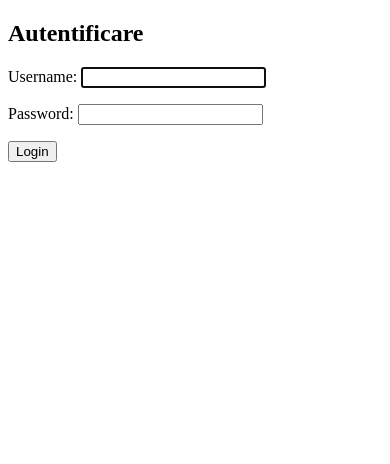
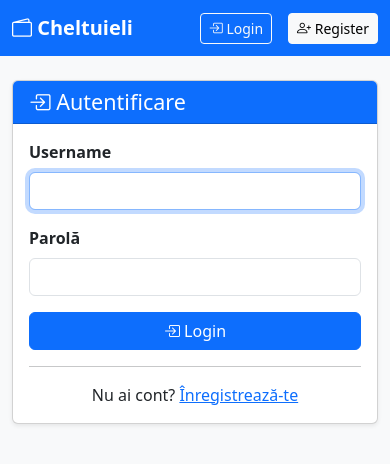
Before and after one commit to DariusAftan/spndix, a Django app: page /accounts/login/ in a window 390 px wide. Shown: the top 464 px of the page. Run offline with Django 5.2, Linux system fonts and the light colour scheme.

Commit message:
Register+Login Form

```diff
--- a/ProiectDjango/AplicatiePractica/templates/AplicatiePractica/base.html
+++ b/ProiectDjango/AplicatiePractica/templates/AplicatiePractica/base.html
@@ -17,8 +17,18 @@
         <div class="ms-auto d-flex align-items-center gap-3">
             {% if user.is_authenticated %}
                 <span class="text-white">Salut, <strong>{{ user.username }}</strong>!</span>
-                <a href="/accounts/logout/" class="btn btn-outline-light btn-sm">
-                    <i class="bi bi-box-arrow-right"></i> Logout
+                <form method="post" action="/accounts/logout/" class="d-inline">
+                    {% csrf_token %}
+                    <button type="submit" class="btn btn-outline-light btn-sm">
+                        <i class="bi bi-box-arrow-right"></i> Logout
+                    </button>
+                </form>
+            {% else %}
+                <a href="/accounts/login/" class="btn btn-outline-light btn-sm">
+                    <i class="bi bi-box-arrow-in-right"></i> Login
+                </a>
+                <a href="{% url 'register' %}" class="btn btn-light btn-sm">
+                    <i class="bi bi-person-plus"></i> Register
                 </a>
             {% endif %}
         </div>
--- a/ProiectDjango/AplicatiePractica/templates/registration/login.html
+++ b/ProiectDjango/AplicatiePractica/templates/registration/login.html
@@ -1,15 +1,37 @@
-<!DOCTYPE html>
-<html lang="ro">
-<head>
-    <meta charset="UTF-8">
-    <title>Login</title>
-</head>
-<body>
-    <h2>Autentificare</h2>
-    <form method="post">
-        {% csrf_token %}
-        {{ form.as_p }}
-        <button type="submit">Login</button>
-    </form>
-</body>
-</html>
+{% extends 'AplicatiePractica/base.html' %}
+{% block titlu %}Login{% endblock %}
+
+{% block content %}
+<div class="row justify-content-center">
+    <div class="col-md-5">
+        <div class="card shadow-sm">
+            <div class="card-header bg-primary text-white">
+                <h4 class="mb-0"><i class="bi bi-box-arrow-in-right"></i> Autentificare</h4>
+            </div>
+            <div class="card-body">
+                {% if form.errors %}
+                    <div class="alert alert-danger">Username sau parolă greșite.</div>
+                {% endif %}
+                <form method="post">
+                    {% csrf_token %}
+                    <div class="mb-3">
+                        <label class="form-label fw-semibold">Username</label>
+                        <input type="text" name="username" class="form-control" autofocus>
+                    </div>
+                    <div class="mb-3">
+                        <label class="form-label fw-semibold">Parolă</label>
+                        <input type="password" name="password" class="form-control">
+                    </div>
+                    <button type="submit" class="btn btn-primary w-100">
+                        <i class="bi bi-box-arrow-in-right"></i> Login
+                    </button>
+                </form>
+                <hr>
+                <p class="text-center mb-0">
+                    Nu ai cont? <a href="{% url 'register' %}">Înregistrează-te</a>
+                </p>
+            </div>
+        </div>
+    </div>
+</div>
+{% endblock %}
--- a/ProiectDjango/AplicatiePractica/urls.py
+++ b/ProiectDjango/AplicatiePractica/urls.py
@@ -6,4 +6,5 @@ urlpatterns = [
     path('adauga/', views.adauga_cheltuiala, name='adauga_cheltuiala'),
     path('editeaza/<int:pk>/', views.editeaza_cheltuiala, name='editeaza_cheltuiala'),
     path('sterge/<int:pk>/', views.sterge_cheltuiala, name='sterge_cheltuiala'),
+    path('register/', views.register, name='register'),
 ]
```
Also changed, not shown: ProiectDjango/AplicatiePractica/forms.py (+16 -0 lines), ProiectDjango/AplicatiePractica/templates/AplicatiePractica/register.html (added, +38 -0 lines), ProiectDjango/AplicatiePractica/views.py (+16 -2 lines), ProiectDjango/db.sqlite3.
